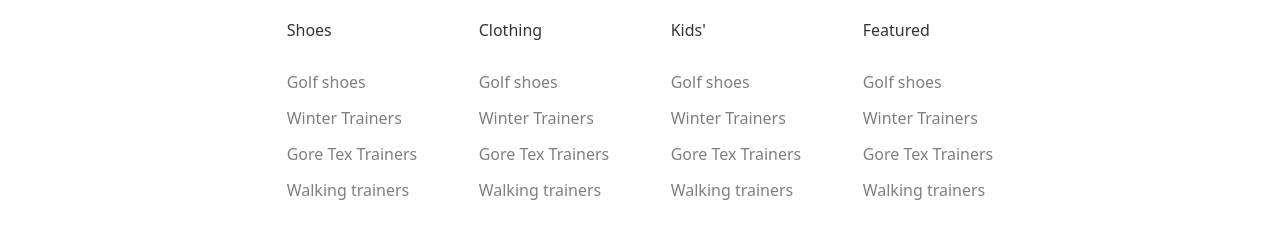
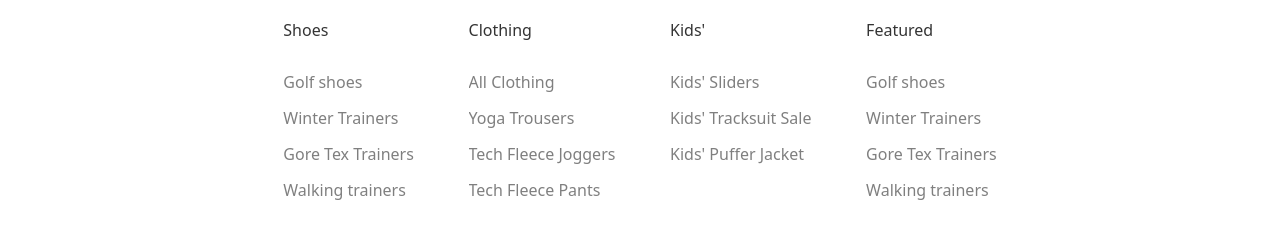
Before and after one commit to julienLeMee/nyke, a Next.js app: page / in a window 1280 px wide. Shown: the part 4123-4375 px from the top of the page. Built offline with nearby package versions, Linux system fonts and the light colour scheme.

Commit message:
update Footer links

```diff
--- a/components/FooterUp.jsx
+++ b/components/FooterUp.jsx
@@ -25,10 +25,10 @@ export const FooterUp = () => {
           </div>
           <div className="hidden md:block p-2">
             <ul className='sm:hidden md:block'>
-              <li className='my-3 text-black/50 hover:text-black font-medium line-clamp-1'>Golf shoes</li>
-              <li className='my-3 text-black/50 hover:text-black font-medium line-clamp-1'>Winter Trainers</li>
-              <li className='my-3 text-black/50 hover:text-black font-medium line-clamp-1'>Gore Tex Trainers</li>
-              <li className='my-3 text-black/50 hover:text-black font-medium line-clamp-1'>Walking trainers</li>
+              <li className='my-3 text-black/50 hover:text-black font-medium line-clamp-1'>All Clothing</li>
+              <li className='my-3 text-black/50 hover:text-black font-medium line-clamp-1'>Yoga Trousers</li>
+              <li className='my-3 text-black/50 hover:text-black font-medium line-clamp-1'>Tech Fleece Joggers</li>
+              <li className='my-3 text-black/50 hover:text-black font-medium line-clamp-1'>Tech Fleece Pants</li>
             </ul>
           </div>
         </div>
@@ -39,10 +39,9 @@ export const FooterUp = () => {
           </div>
           <div className="hidden md:block p-2">
             <ul className='sm:hidden md:block'>
-              <li className='my-3 text-black/50 hover:text-black font-medium line-clamp-1'>Golf shoes</li>
-              <li className='my-3 text-black/50 hover:text-black font-medium line-clamp-1'>Winter Trainers</li>
-              <li className='my-3 text-black/50 hover:text-black font-medium line-clamp-1'>Gore Tex Trainers</li>
-              <li className='my-3 text-black/50 hover:text-black font-medium line-clamp-1'>Walking trainers</li>
+              <li className='my-3 text-black/50 hover:text-black font-medium line-clamp-1'>Kids' Sliders</li>
+              <li className='my-3 text-black/50 hover:text-black font-medium line-clamp-1'>Kids' Tracksuit Sale</li>
+              <li className='my-3 text-black/50 hover:text-black font-medium line-clamp-1'>Kids' Puffer Jacket</li>
             </ul>
           </div>
         </div>
```
